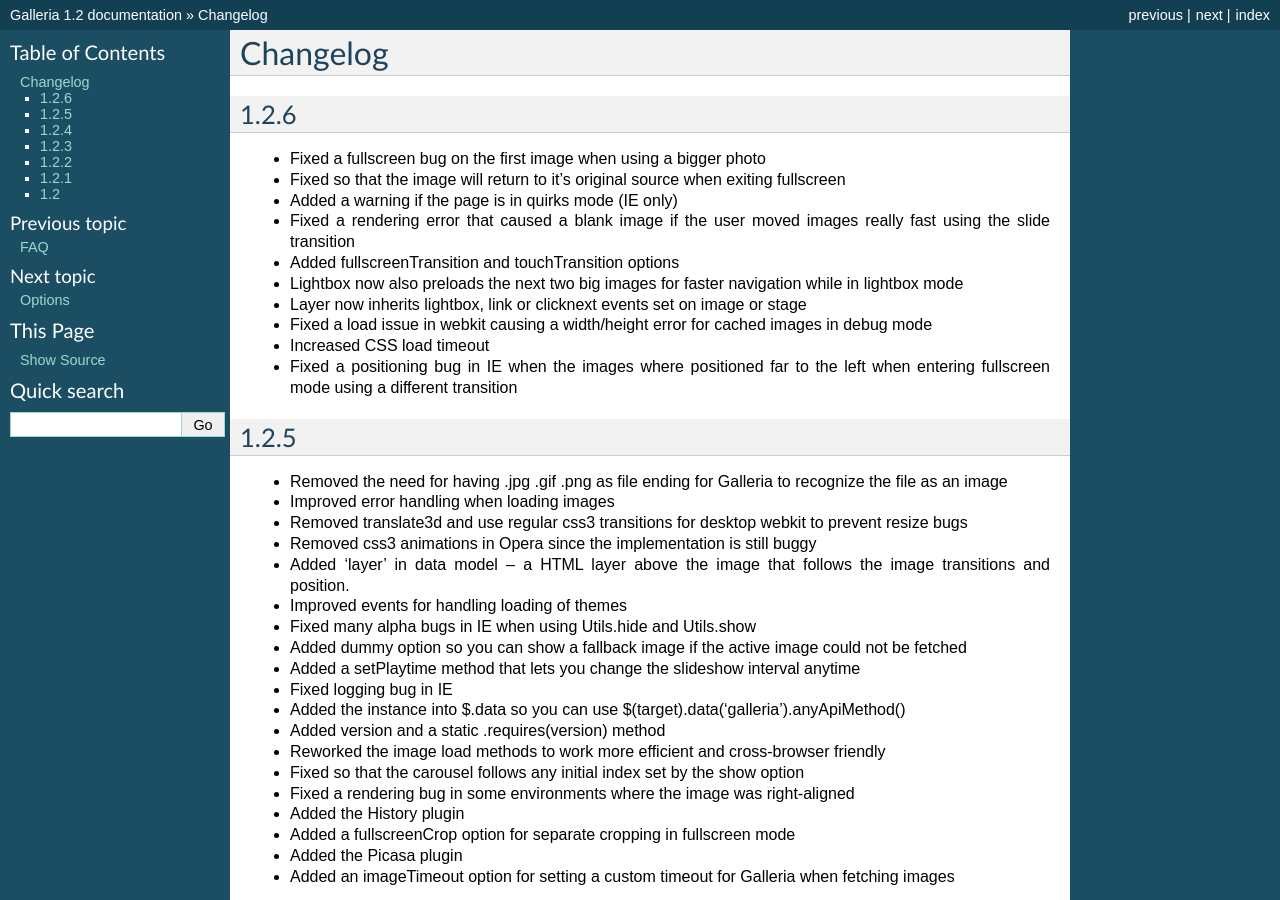
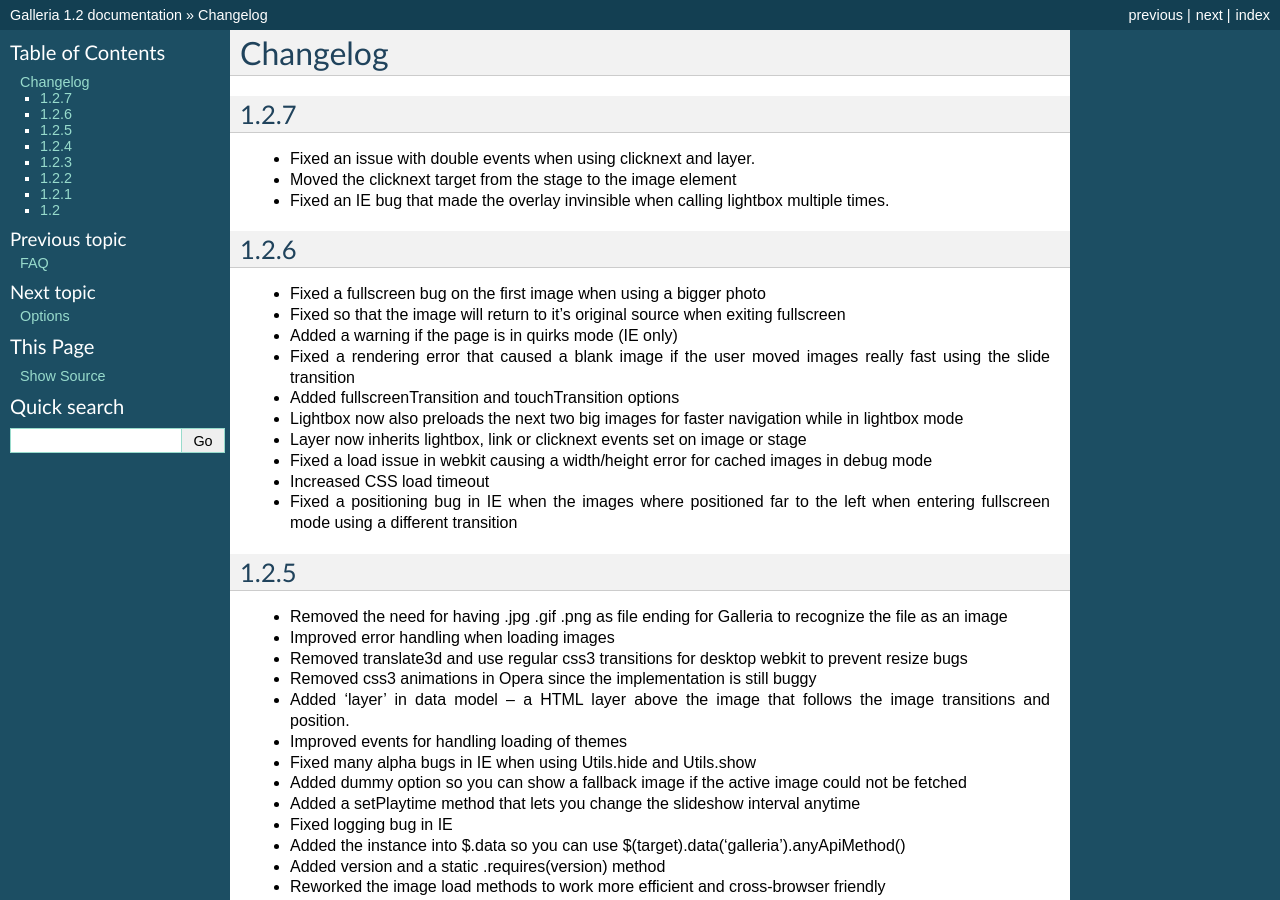
Before and after one commit to GalleriaJS/galleria, a Sphinx documentation site: the page built from docs/references/changelog.rst, in a window 1280 px wide and 900 px high. Built offline with Sphinx 7.4.7, drawn with Linux system fonts in a browser that asks for light colours.

Commit message:
1.2.7a1 changelog

```diff
--- a/docs/references/changelog.rst
+++ b/docs/references/changelog.rst
@@ -1,6 +1,12 @@
 *********
 Changelog
 *********
+
+1.2.7
+-----
+* Fixed an issue with double events when using clicknext and layer.
+* Moved the clicknext target from the stage to the image element
+* Fixed an IE bug that made the overlay invinsible when calling lightbox multiple times.
 
 1.2.6
 -----
```
